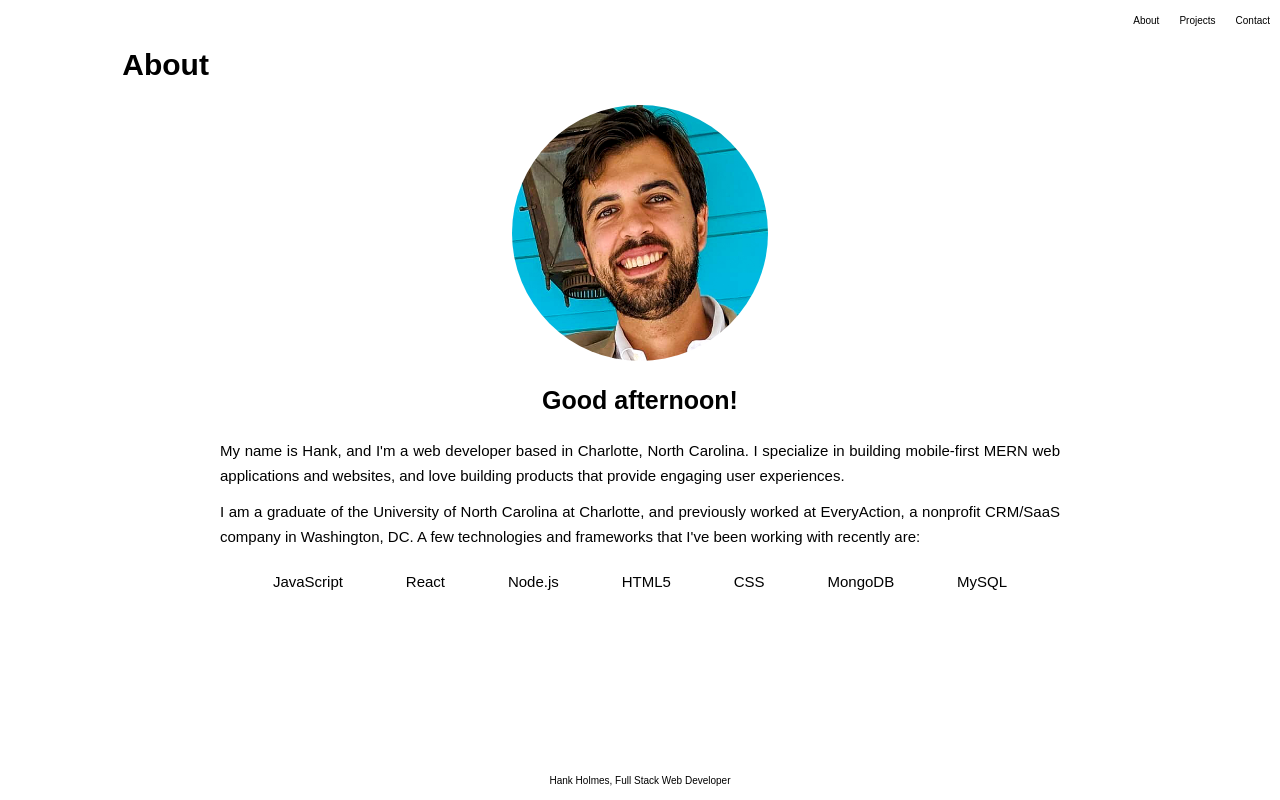
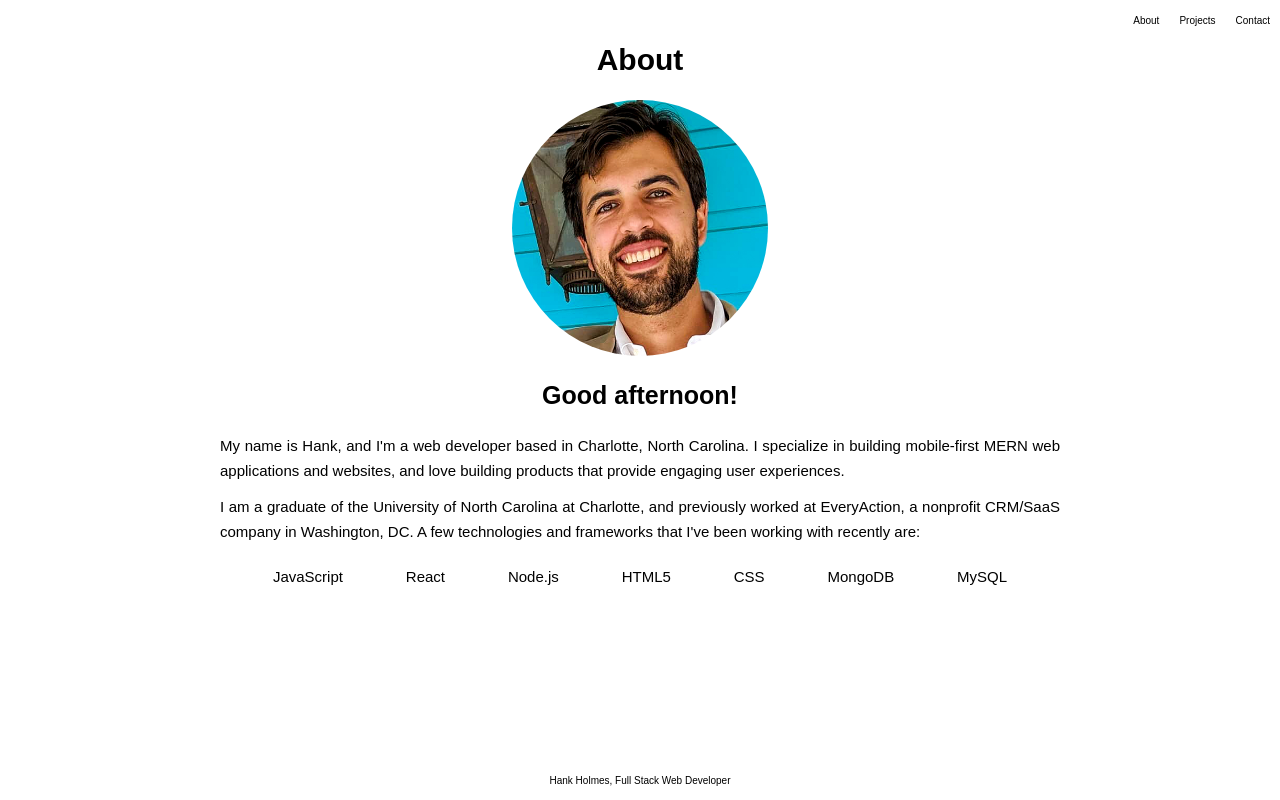
Before and after one commit to HHH-603/V1_Portfolio, a React (Create React App) app in the folder v1_portfolio/: page / in a window 1280 px wide. Built offline with nearby package versions, Linux system fonts and the light colour scheme.

Commit message:
Came to the conclusion that a centered Header looked better than one on the left.

```diff
--- a/v1_portfolio/src/components/Header/index.js
+++ b/v1_portfolio/src/components/Header/index.js
@@ -3,7 +3,7 @@ import "./style.css";
 
 const Header = (props) => {
     return (
-        <header className="header">&nbsp;&nbsp;&nbsp;&nbsp;&nbsp;&nbsp;&nbsp;&nbsp;&nbsp;&nbsp;&nbsp;&nbsp;&nbsp;&nbsp;&nbsp;&nbsp;&nbsp;&nbsp;&nbsp;&nbsp;&nbsp;&nbsp;&nbsp;&nbsp;&nbsp;&nbsp;&nbsp;&nbsp;&nbsp;&nbsp;&nbsp;&nbsp;&nbsp;&nbsp;&nbsp;&nbsp;&nbsp;&nbsp;&nbsp;&nbsp;&nbsp;&nbsp;&nbsp;&nbsp;{props.children}</header>
+        <header className="header">{props.children}</header>
     );
 };
 
--- a/v1_portfolio/src/components/Header/style.css
+++ b/v1_portfolio/src/components/Header/style.css
@@ -3,7 +3,8 @@
     height: 5vh;
     width: 100%;
     align-items: center;
-    padding-top: .5rem;
+    justify-content: center;
+    overflow: hidden;
 }
 
 .header::after {
```
